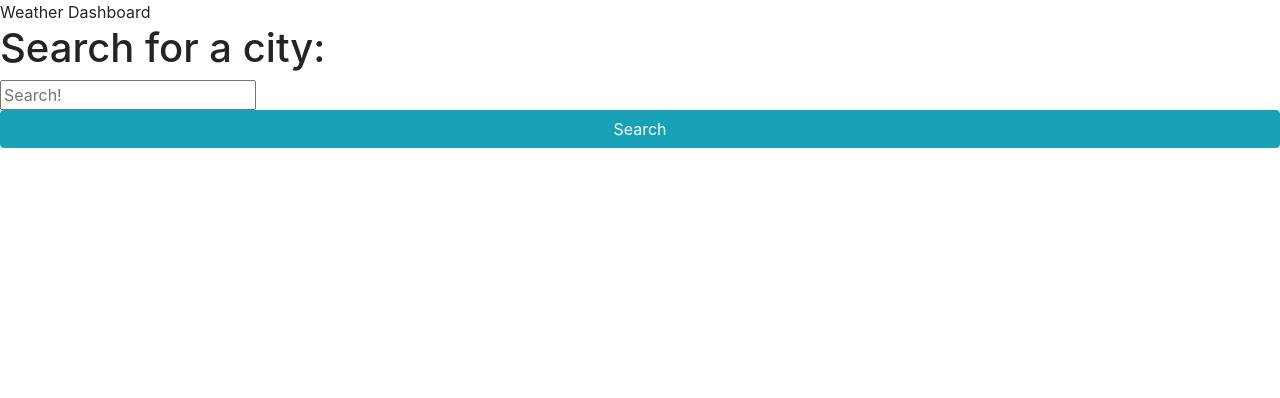
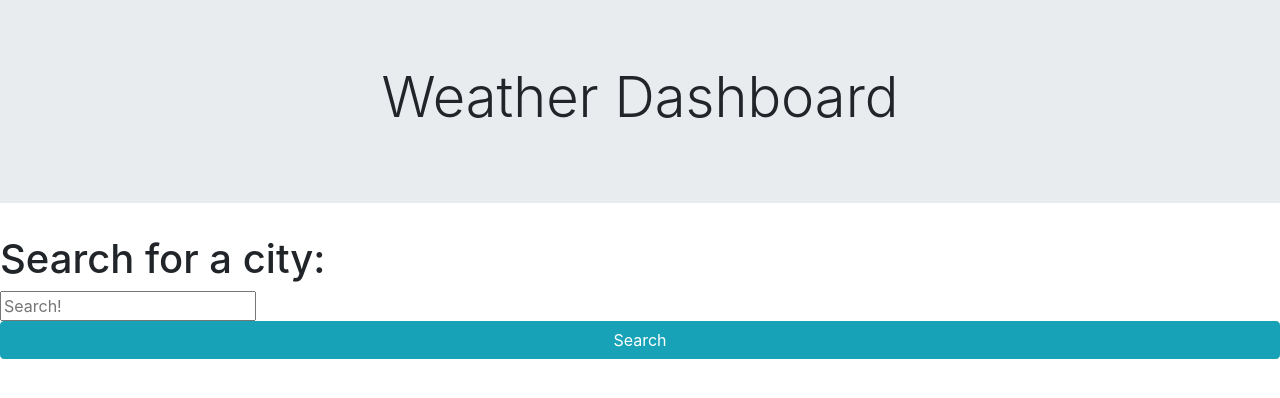
Before and after one commit to CarolinaRaIs/what-weather, a plain HTML site: page index.html in a window 1280 px wide. Drawn offline with nearby package versions, Linux system fonts and the light colour scheme.

Commit message:
Added header to index.html

```diff
--- a/index.html
+++ b/index.html
@@ -5,18 +5,26 @@
     <meta http-equiv="X-UA-Compatible" content="IE=edge">
     <meta name="viewport" content="width=device-width, initial-scale=1.0">
     <title>Document</title>
-    <!-- Link google fonts and css -->
+    <!-- Link google fonts and css and bootstrao-->
     <link rel="stylesheet" href="https://cdn.jsdelivr.net/npm/bootstrap@4.3.1/dist/css/bootstrap.min.css" integrity="sha384-ggOyR0iXCbMQv3Xipma34MD+dH/1fQ784/j6cY/iJTQUOhcWr7x9JvoRxT2MZw1T" crossorigin="anonymous">
     <link href="https://fonts.googleapis.com/css2?family=Fira+Sans:wght@400&family=Merriweather:wght@700&display=swap"
     rel="stylesheet" />
     <link rel="stylesheet" href="./style.css" />
 </head>
 
+<!-- Header -->
 <header>
-    <div>Weather Dashboard</div>
+    <!-- .container-fluid = for a full width container, spanning the entire width of the viewport.-->
+    <!-- Jumbotron = component for calling extra attenetion to content-->
+    <div class="jumbotron jumbotron-fluid">
+        <div class="container">
+            <h1 class="text-center display-4">Weather Dashboard</h1>
+        </div>
+    </div>
 </header>
 
 <body>
+    <!-- Search bar on the side-->
     <aside>
         <div>
             <h1 for="city-search-label">Search for a city:</h1>
@@ -27,6 +35,7 @@
             </form>
         </div>
     </aside>
+    <!-- Link javaScript-->
     <script src="./script.js"></script>
 </body>
 </html>
```
